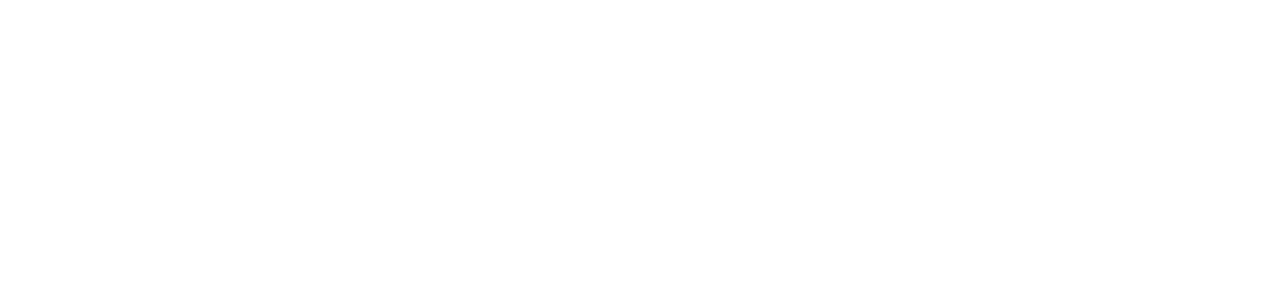
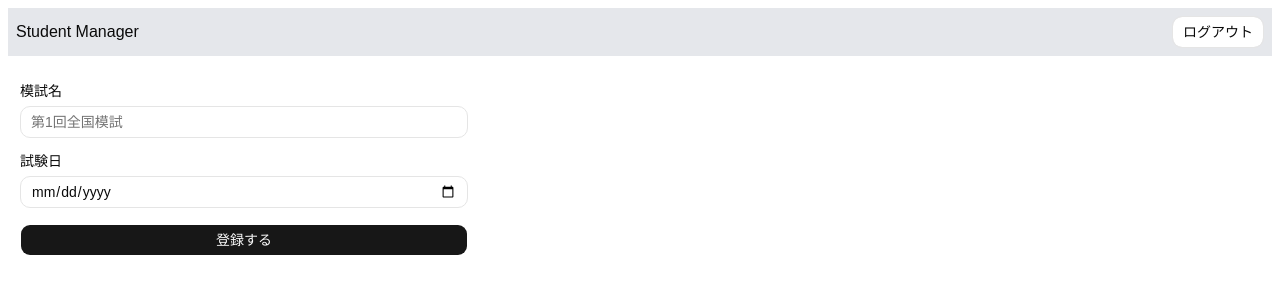
Before and after one commit to Atsushi-iwaguchi/student-manager-frontend, a React (Vite) app: page /exams/new in a window 1280 px wide. Before the commit this address had no page. Shown: the top 300 px of the page. Built offline with nearby package versions, Linux system fonts and the light colour scheme.

Commit message:
新規Exam作成page

```diff
--- a/src/App.tsx
+++ b/src/App.tsx
@@ -3,6 +3,7 @@
 import Dashboard from "@/pages/Dashboard"
 import RegisterPage from "./pages/RegisterPage";
 import ExamsPage from "./pages/ExamsPage";
+import ExamsNewPage from "./pages/ExamsNewPage";
 
 export default function App() {
   return (
@@ -11,6 +12,7 @@
       <Route path="/register" element={<RegisterPage />} />
       <Route path="/dashboard" element={<Dashboard />} />
       <Route path="/exams" element={<ExamsPage />} />
+      <Route path="/exams/new" element={<ExamsNewPage />} />
     </Routes>
   );
 }
--- /dev/null
+++ b/src/pages/ExamsNewPage.tsx
@@ -0,0 +1,67 @@
+import apiClient from "@/api/client";
+import Header from "@/components/Header";
+import { Button } from "@/components/ui/button";
+import { Input } from "@/components/ui/input";
+import { Label } from "@/components/ui/label";
+import { useAuth } from "@/contexts/AuthContext";
+import { useState } from "react";
+import { useNavigate } from "react-router-dom";
+
+export default function ExamNewPage() {
+  const { user } = useAuth();
+  const navigate = useNavigate();
+  const [examName, setExamName] = useState("");
+  const [examDate, setExamDate] = useState("");
+  const [error, setError] = useState("");
+
+  const handleExamCreate = async (e: React.FormEvent) => {
+    e.preventDefault();
+    setError("");
+    try {
+      await apiClient.post(`/students/${user?.id}/exams`, {
+        exam: {
+          exam_name: examName,
+          exam_date: examDate,
+        },
+      });
+      navigate("/exams");
+    } catch {
+      setError("登録に失敗しました");
+    }
+  };
+
+  return (
+    <>
+      <Header />
+      <div className="p-5">
+        <form onSubmit={handleExamCreate} className="space-y-4 max-w-md">
+          <div className="space-y-2">
+            <Label htmlFor="examName">模試名</Label>
+            <Input
+              id="examName"
+              type="text"
+              value={examName}
+              onChange={(e) => setExamName(e.target.value)}
+              placeholder="第1回全国模試"
+              required
+            />
+          </div>
+          <div className="space-y-2">
+            <Label htmlFor="examDate">試験日</Label>
+            <Input
+              id="examDate"
+              type="date"
+              value={examDate}
+              onChange={(e) => setExamDate(e.target.value)}
+              required
+            />
+          </div>
+          {error && <p className="text-sm text-red-500">{error}</p>}
+          <Button type="submit" className="w-full">
+            登録する
+          </Button>
+        </form>
+      </div>
+    </>
+  );
+}
```
